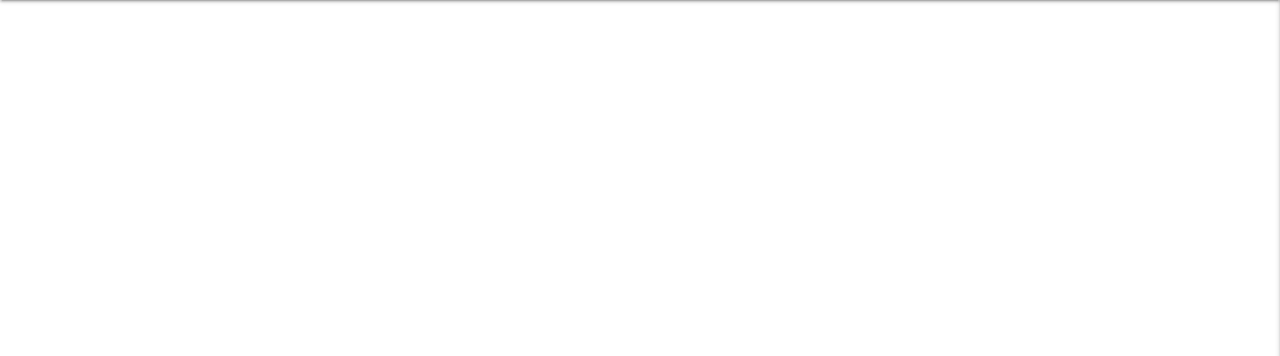
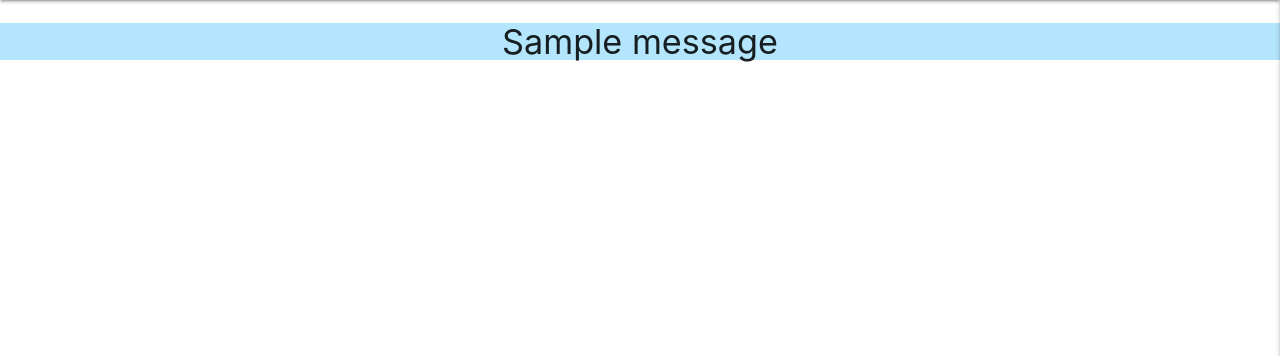
Before and after one commit to SabihaAfroze/Task_Manager, a Python web app: template templates/base.html in a window 1280 px wide. Shown: the part 64-420 px from the top of the page. Run offline with Jinja, Linux system fonts and the light colour scheme; the template is opened without the code that fills it, so the values that code supplies are empty; one stand-in notice (Sample message) is shown; some libraries are stand-ins or nearby versions.

Commit message:
flash message section added to base.html

```diff
--- a/templates/base.html
+++ b/templates/base.html
@@ -44,8 +44,24 @@
 		</ul>
 	</header>
 
-    {% block content %}
-    {% endblock %}
+    <section>
+        <!-- flash messages -->
+        {% with messages = get_flashed_messages() %}
+            {% if messages %}
+                {% for message in messages %}
+                    <div class="row flashes">
+                        <h4 class="light-blue lighten-4 center-align">{{ message }}</h4>
+                    </div>
+                {% endfor %}
+            {% endif %}
+        {% endwith %}
+    </section>
+
+    <main class="container">
+        {% block content %}
+        {% endblock %}
+    </main>
+
 
     <script src="https://code.jquery.com/jquery-3.5.1.min.js"
         integrity="sha256-9/aliU8dGd2tb6OSsuzixeV4y/faTqgFtohetphbbj0=" crossorigin="anonymous"></script>
```
